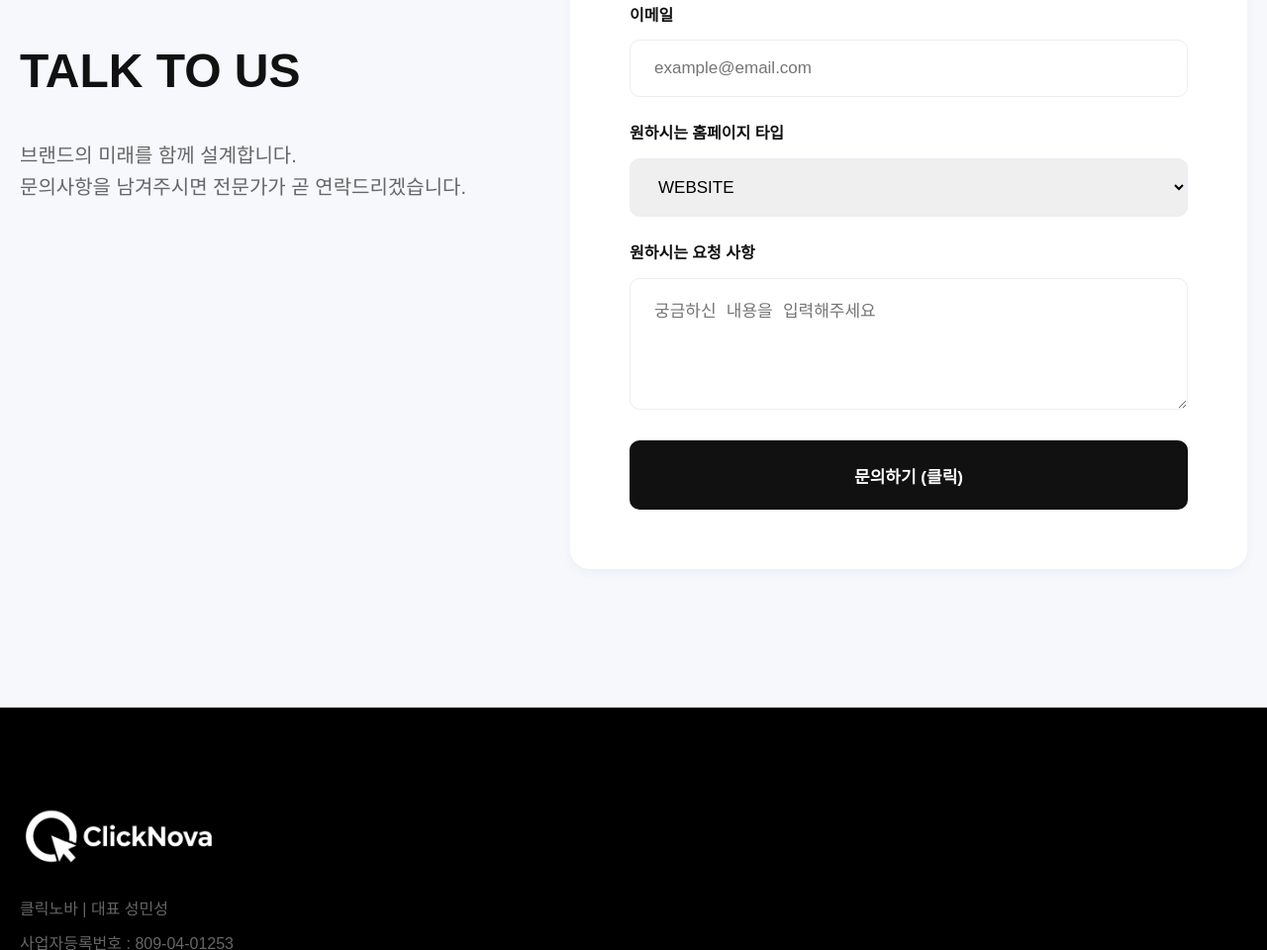
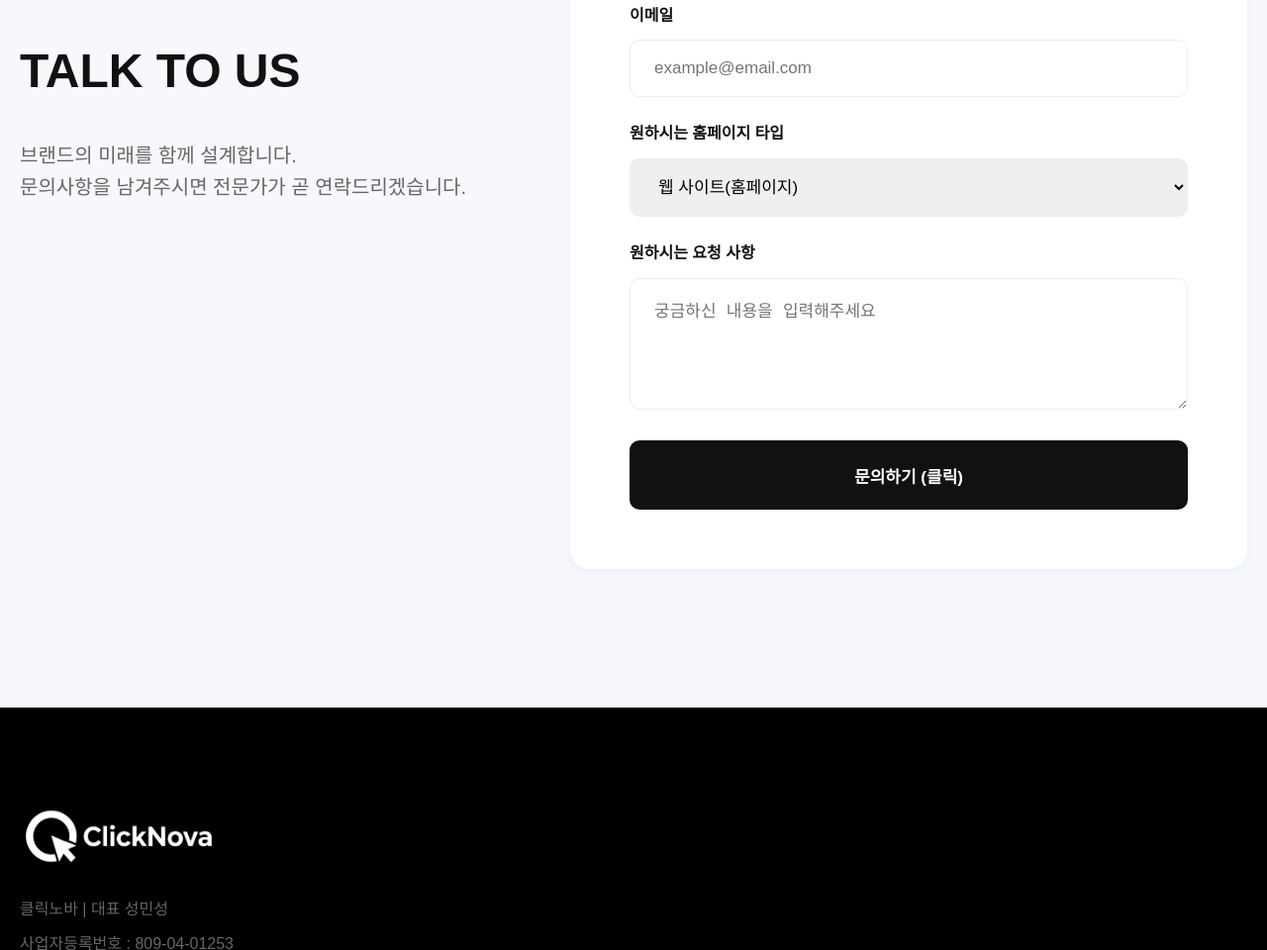
Before and after one commit to kylesung0901-ops/tossbank, a website: page index.html in a window 1280 px wide. Shown: the part 5647-6607 px from the top of the page at 99% size. Drawn offline with Linux system fonts and the light colour scheme; a web font is replaced by a local one.

Commit message:
Update: Translate contact form select options to Korean

```diff
--- a/index.html
+++ b/index.html
@@ -319,10 +319,10 @@
                         <div class="form-group">
                             <label for="inquiryType">원하시는 홈페이지 타입</label>
                             <select id="inquiryType">
-                                <option value="홈페이지 제작">WEBSITE</option>
-                                <option value="랜딩페이지 제작">LANDING PAGE</option>
-                                <option value="마케팅 문의">MARKETING</option>
-                                <option value="기타">OTHERS</option>
+                                <option value="홈페이지 제작">웹 사이트(홈페이지)</option>
+                                <option value="랜딩페이지 제작">랜딩 페이지(세로형 단일페이지)</option>
+                                <option value="마케팅 문의">마케팅</option>
+                                <option value="기타">기타사항</option>
                             </select>
                         </div>
                         <div class="form-group">
```
